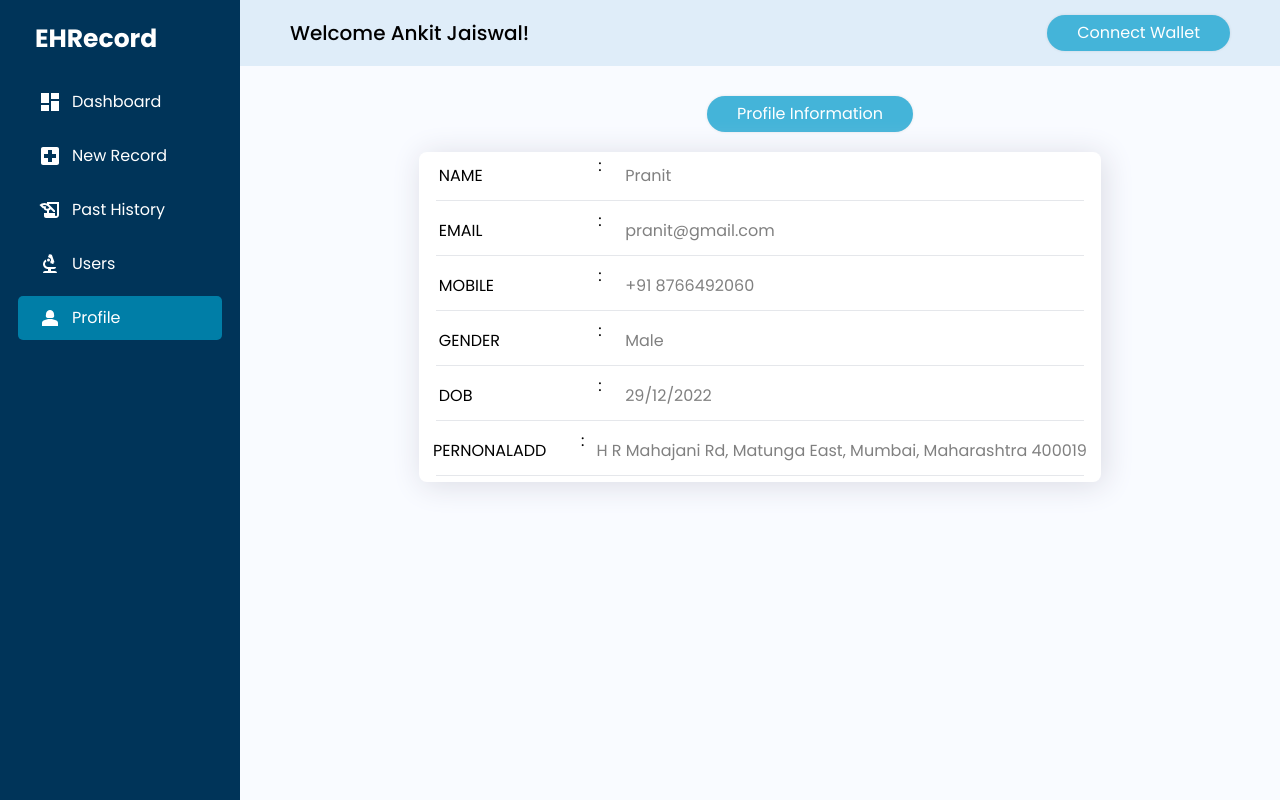
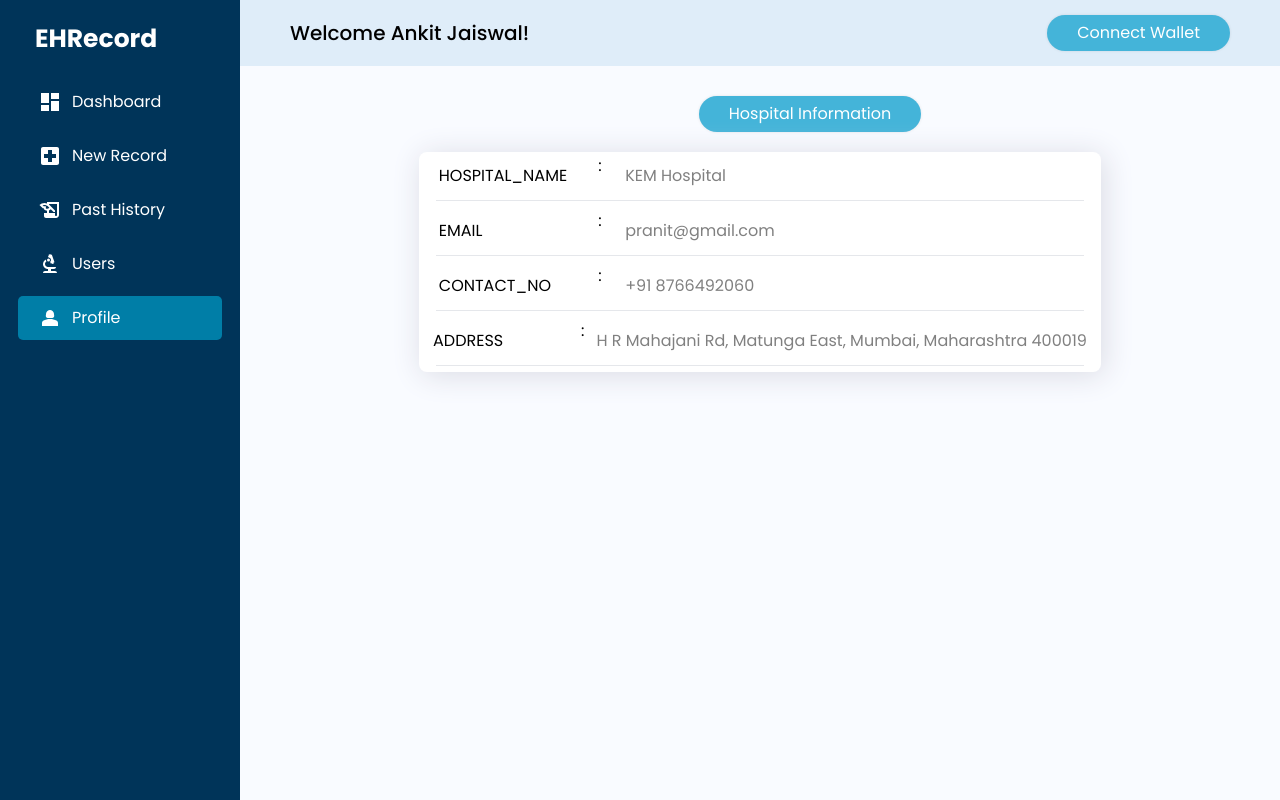
Before and after one commit to AnkitJaiswal26/PoweringSTEMHacks, a React (Create React App) app: page /hospital/profile in a window 1280 px wide. Built offline with nearby package versions, Linux system fonts and the light colour scheme.

Commit message:
HospitalProfile

```diff
--- a/src/screens/Hospital/Profile/HospitalProfile.jsx
+++ b/src/screens/Hospital/Profile/HospitalProfile.jsx
@@ -1,17 +1,14 @@
-import React, { useState } from "react";
+import React from "react";
 import styles from "./Profile.module.css";
 
 import HSidebar from "../../../components/HospitalSidebar/HSidebar";
 
 const HospitalProfileScreen = () => {
   const userInfo = {
-		name: "Pranit",
+    Hospital_Name: "KEM Hospital",
     email: "pranit@gmail.com",
-		mobile: "+91 8766492060",
-		gender: "Male",
-		dob: "29/12/2022",
-		pernonalAdd:
-			"H R Mahajani Rd, Matunga East, Mumbai, Maharashtra 400019",
+    contact_no: "+91 8766492060",
+    Address: "H R Mahajani Rd, Matunga East, Mumbai, Maharashtra 400019",
   };
 
   return (
@@ -20,27 +17,21 @@ const HospitalProfileScreen = () => {
       <div className={styles.main_wrapper}>
         <div className={styles.navBar}>
           <h3 className={styles.user}>Welcome Ankit Jaiswal!</h3>
-					<button className={styles.connectButton}>
-						Connect Wallet
-					</button>
+          <button className={styles.connectButton}>Connect Wallet</button>
         </div>
         <div className={styles.inforWrapper}>
           <div className={styles.hospitals_search}>
             <button className={styles.searchButton} disabled>
-							Profile Information
+              Hospital Information
             </button>
           </div>
           <div className={styles.profileContainer}>
             {Object.keys(userInfo).map((key, index) => (
               <div keys={index}>
                 <div className={styles.profileRow}>
-									<h4 className={styles.title}>
-										{key.toLocaleUpperCase()}{" "}
-									</h4>
+                  <h4 className={styles.title}>{key.toLocaleUpperCase()} </h4>
                   <p>:</p>
-									<p className={styles.text}>
-										{userInfo[key]}
-									</p>
+                  <p className={styles.text}>{userInfo[key]}</p>
                 </div>
                 <hr className={styles.horizontal} />
               </div>
```
Also changed, not shown: text.txt (deleted). Lines whose indentation alone changed are shown as unchanged.
